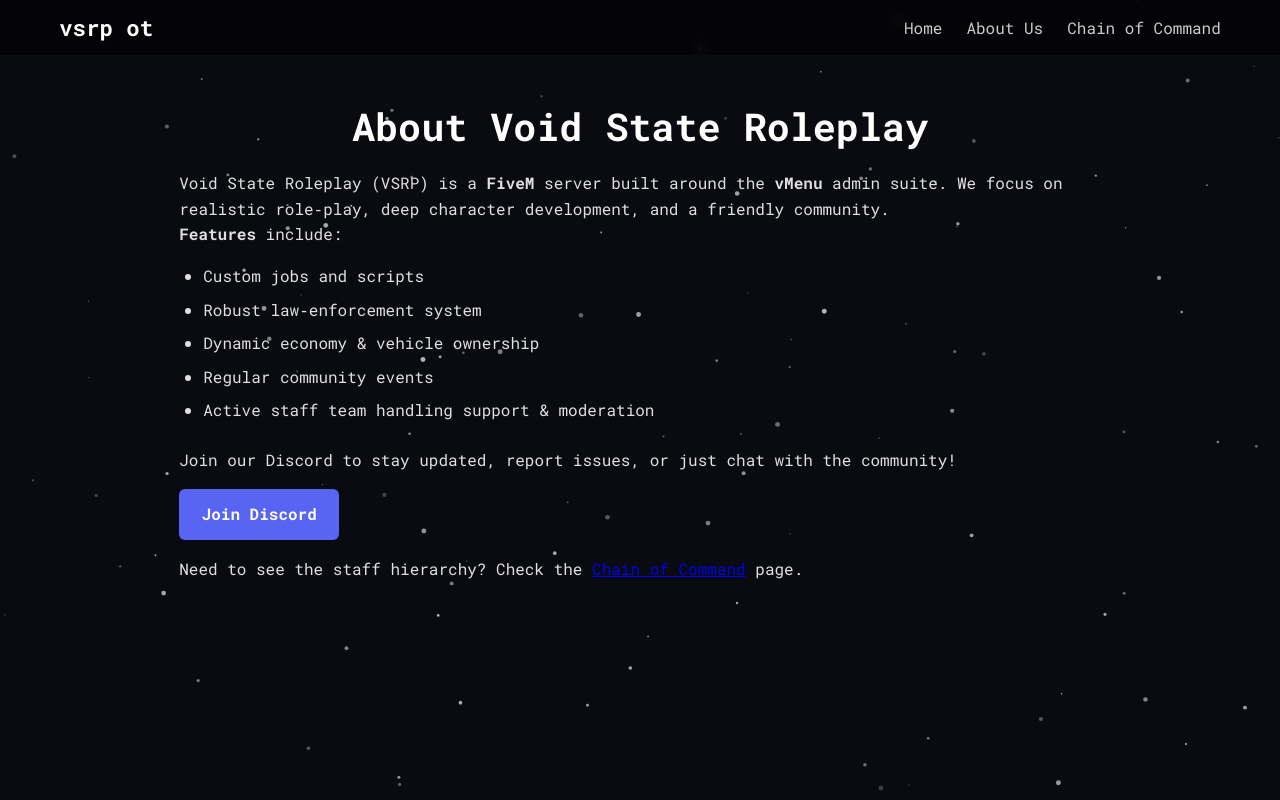
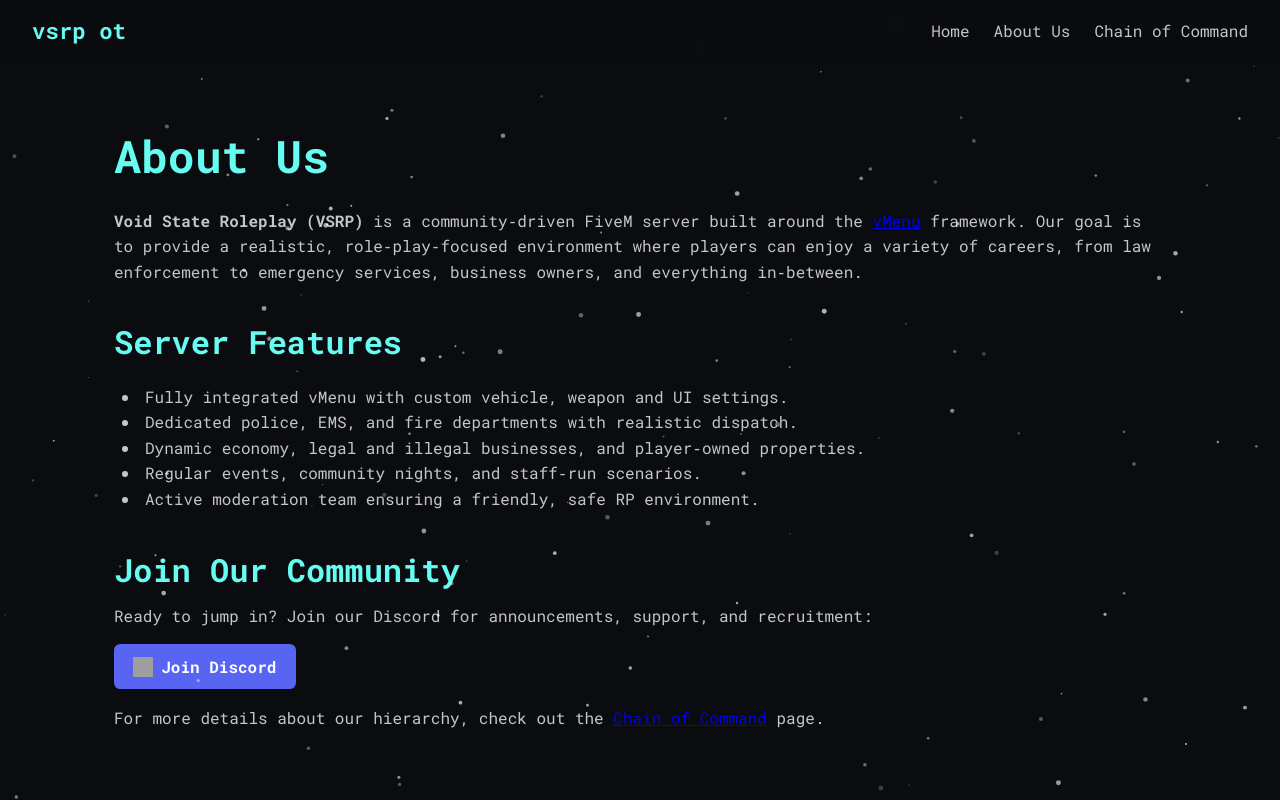
Before and after one commit to Matt198755/ergfdg, a plain HTML site: page index_2.html in a window 1280 px wide. Drawn offline with Linux system fonts and the light colour scheme; grey boxes are pictures that could not be loaded.

Commit message:
Add files via upload

```diff
--- a/index_2.html
+++ b/index_2.html
@@ -9,51 +9,55 @@
     <link rel="stylesheet" href="style.css">
 </head>
 <body>
-
     <canvas id="particle-canvas"></canvas>
 
-    <header class="nav-header">
-        <nav class="nav">
-            <a class="logo" href="index.html">vsrp ot</a>
+    <nav class="navbar">
+        <div class="logo">vsrp ot</div>
         <ul class="nav-links">
             <li><a href="index.html">Home</a></li>
             <li><a href="about.html">About Us</a></li>
             <li><a href="chain.html">Chain of Command</a></li>
         </ul>
     </nav>
-    </header>
 
-    <section class="content-section">
-        <h2>About Void State Roleplay</h2>
+    <section class="content">
+        <h1>About Us</h1>
 
         <p>
-            Void State Roleplay (VSRP) is a <strong>FiveM</strong> server built around the
-            <strong>vMenu</strong> admin suite.  We focus on realistic role‑play,
-            deep character development, and a friendly community.
+            <strong>Void State Roleplay (VSRP)</strong> is a community‑driven FiveM server
+            built around the <a href="https://github.com/kanersps/vMenu" target="_blank"
+            rel="noopener noreferrer">vMenu</a> framework. Our goal is to provide a
+            realistic, role‑play‑focused environment where players can enjoy a variety of
+            careers, from law enforcement to emergency services, business owners, and
+            everything in‑between.
         </p>
 
+        <h2>Server Features</h2>
+        <ul class="feature-list">
+            <li>Fully integrated vMenu with custom vehicle, weapon and UI settings.</li>
+            <li>Dedicated police, EMS, and fire departments with realistic dispatch.</li>
+            <li>Dynamic economy, legal and illegal businesses, and player‑owned
+                properties.</li>
+            <li>Regular events, community nights, and staff‑run scenarios.</li>
+            <li>Active moderation team ensuring a friendly, safe RP environment.</li>
+        </ul>
+
+        <h2>Join Our Community</h2>
         <p>
-            <strong>Features</strong> include:
+            Ready to jump in? Join our Discord for announcements, support, and
+            recruitment:
         </p>
 
-        <ul class="feature-list">
-            <li>Custom jobs and scripts</li>
-            <li>Robust law‑enforcement system</li>
-            <li>Dynamic economy & vehicle ownership</li>
-            <li>Regular community events</li>
-            <li>Active staff team handling support & moderation</li>
-        </ul>
-
-        <p>
-            Join our Discord to stay updated, report issues, or just chat with the community!
-        </p>
-
-        <a class="discord-btn" href="https://discord.gg/voidstateroleplay" target="_blank">
+        <a href="https://discord.gg/voidstateroleplay"
+           class="discord-btn" target="_blank" rel="noopener noreferrer">
+            <img src="https://cdn.jsdelivr.net/gh/edent/SuperTinyIcons/images/svg/discord.svg"
+                 alt="Discord logo" class="discord-icon">
             Join Discord
         </a>
 
         <p class="note">
-            Need to see the staff hierarchy? Check the <a href="chain.html">Chain of Command</a> page.
+            For more details about our hierarchy, check out the
+            <a href="chain.html">Chain of Command</a> page.
         </p>
     </section>
 
--- a/script.js
+++ b/script.js
@@ -1,35 +1,9 @@
 /* --------------------------------------------------------------
-   1️⃣ Type‑writer effect – runs only if an element
-       with ID "typewriter" exists (home page)
-   -------------------------------------------------------------- */
-const typeWriterTarget = document.getElementById('typewriter');
-if (typeWriterTarget) {
-    const txt = "vsrp ot";
-    const speed = 120;               // ms per character
-    let i = 0;
-
-    function typeWriter() {
-        if (i < txt.length) {
-            typeWriterTarget.textContent += txt.charAt(i);
-            i++;
-            setTimeout(typeWriter, speed);
-        } else {
-            // remove the cursor once typing is finished
-            typeWriterTarget.style.borderRight = 'none';
-        }
-    }
-    typeWriter();
-}
-
-/* --------------------------------------------------------------
-   2️⃣ Particle background – draws tiny moving dots
+   1️⃣ Particle background (runs on every page)
    -------------------------------------------------------------- */
 const canvas = document.getElementById('particle-canvas');
-if (canvas) {
 const ctx = canvas.getContext('2d');
-    let particles = [];
 
-    // Resize canvas to full window size
 function resize() {
     canvas.width = window.innerWidth;
     canvas.height = window.innerHeight;
@@ -52,7 +26,7 @@
     update() {
         this.x += this.vx;
         this.y += this.vy;
-            // wrap around screen edges
+        // wrap around edges
         if (this.x > canvas.width) this.x = 0;
         if (this.x < 0) this.x = canvas.width;
         if (this.y > canvas.height) this.y = 0;
@@ -66,21 +40,43 @@
     }
 }
 
-    function initParticles(count = 110) {
+// create a pool of particles
+let particles = [];
+function initParticles(count = 120) {
     particles = [];
-        for (let i = 0; i < count; i++) {
-            particles.push(new Particle());
-        }
+    for (let i = 0; i < count; i++) particles.push(new Particle());
 }
 initParticles();
 
 function animate() {
     ctx.clearRect(0, 0, canvas.width, canvas.height);
-        for (const p of particles) {
+    particles.forEach(p => {
         p.update();
         p.draw();
-        }
+    });
     requestAnimationFrame(animate);
 }
 animate();
+
+/* --------------------------------------------------------------
+   2️⃣ Type‑writer effect – only runs on pages that have
+       an element with id="typewriter" (i.e., the home page)
+   -------------------------------------------------------------- */
+const twElement = document.getElementById('typewriter');
+if (twElement) {
+    const txt = "vsrp ot";
+    let idx = 0;
+    const speed = 120; // ms per character
+
+    function type() {
+        if (idx < txt.length) {
+            twElement.textContent += txt.charAt(idx);
+            idx++;
+            setTimeout(type, speed);
+        } else {
+            // after typing, hide the cursor
+            twElement.style.borderRight = 'none';
         }
+    }
+    type();
+}
--- a/style.css
+++ b/style.css
@@ -9,52 +9,58 @@
     box-sizing: border-box;
 }
 
+/* Root variables – easy to tweak */
+:root {
+    --bg-color: #0b0c10;
+    --accent: #66fcf1;
+    --text-primary: #c5c6c7;
+    --text-light: #fff;
+    --nav-height: 60px;
+    --max-width: 1100px;
+}
+
+/* ------------------------------------------------------------------ */
+/*  Body & background (particle canvas sits behind everything)         */
+/* ------------------------------------------------------------------ */
 html, body {
     height: 100%;
     font-family: 'Roboto Mono', monospace;
-    color: #e0e0e0;
-    background: #0a0b10;          /* dark, space‑like */
-    overflow: hidden;            /* hide scrollbars caused by canvas */
+    background: var(--bg-color);
+    color: var(--text-primary);
+    overflow-x: hidden;
 }
 
-/* ------------------------------------------------------------------
-   Particle canvas (covers whole viewport)
-   ------------------------------------------------------------------ */
+/* Canvas covers the whole viewport */
 #particle-canvas {
     position: fixed;
     inset: 0;
     width: 100%;
     height: 100%;
-    z-index: 1;
+    z-index: 0;
 }
 
-/* ------------------------------------------------------------------
-   Navigation bar (sticky, translucent)
-   ------------------------------------------------------------------ */
-.nav-header {
+/* ------------------------------------------------------------------ */
+/*  Navigation bar (sticky)                                            */
+/* ------------------------------------------------------------------ */
+.navbar {
     position: fixed;
     top: 0;
     left: 0;
-    width: 100%;
+    right: 0;
+    height: var(--nav-height);
+    display: flex;
+    align-items: center;
+    justify-content: space-between;
+    padding: 0 2rem;
+    background: rgba(11, 12, 16, 0.85);
+    backdrop-filter: blur(8px);
     z-index: 2;
-    background: rgba(0, 0, 0, 0.6);
-    backdrop-filter: blur(6px);
-}
-
-.nav {
-    max-width: 1200px;
-    margin: 0 auto;
-    padding: 0.8rem 1.2rem;
-    display: flex;
-    justify-content: space-between;
-    align-items: center;
 }
 
 .logo {
     font-size: 1.4rem;
     font-weight: 700;
-    color: #fff;
-    text-decoration: none;
+    color: var(--accent);
 }
 
 .nav-links {
@@ -64,114 +70,126 @@
 }
 
 .nav-links a {
-    color: #ccc;
+    color: var(--text-primary);
     text-decoration: none;
     font-weight: 500;
-    transition: color 0.2s;
+    transition: color .2s;
 }
 
 .nav-links a:hover {
-    color: #fff;
+    color: var(--accent);
 }
 
-/* ------------------------------------------------------------------
-   Hero section (only on home page)
-   ------------------------------------------------------------------ */
+/* ------------------------------------------------------------------ */
+/*  Hero / Content sections                                            */
+/* ------------------------------------------------------------------ */
 .hero {
-    position: relative;
-    z-index: 2;               /* above particle canvas */
     height: 100vh;
     display: flex;
     flex-direction: column;
     justify-content: center;
     align-items: center;
     text-align: center;
-    padding-top: 4rem;        /* account for fixed nav */
+    padding-top: var(--nav-height); /* avoid nav overlap */
+    z-index: 1;
 }
 
+/* Type‑writer heading */
 .hero h1 {
     font-size: 4rem;
+    color: var(--accent);
     margin-bottom: 0.5rem;
-    border-right: .12em solid #fff;
+    border-right: .15em solid var(--accent);
     white-space: nowrap;
     overflow: hidden;
 }
 
+/* Sub‑title */
 .subtitle {
     font-size: 1.2rem;
-    color: #bbb;
+    color: var(--text-primary);
 }
 
-/* ------------------------------------------------------------------
-   Generic content sections (About & Chain pages)
-   ------------------------------------------------------------------ */
-.content-section {
-    position: relative;
-    z-index: 2;
-    max-width: 960px;
-    margin: 6rem auto 2rem;
-    padding: 0 1.2rem;
+/* Generic page content (About & Chain) */
+.content {
+    max-width: var(--max-width);
+    margin: 120px auto 60px;
+    padding: 0 1.5rem;
     line-height: 1.6;
+    z-index: 1;
 }
 
-.content-section h2 {
-    font-size: 2.4rem;
-    margin-bottom: 0.8rem;
-    color: #fff;
-    text-align: center;
+/* Headings inside content */
+.content h1 {
+    font-size: 2.8rem;
+    margin-bottom: 1rem;
+    color: var(--accent);
 }
 
-/* Feature list styling */
-.feature-list {
-    margin: 1rem 0 1.5rem 1.5rem;
+.content h2 {
+    font-size: 2rem;
+    margin-top: 2rem;
+    margin-bottom: .5rem;
+    color: var(--accent);
 }
 
-.feature-list li {
-    margin-bottom: 0.5rem;
+/* Feature list */
+.feature-list {
+    list-style: disc inside;
+    margin: 1rem 0;
+    padding-left: 0.5rem;
 }
 
 /* Discord button */
 .discord-btn {
-    display: inline-block;
-    padding: 0.8rem 1.4rem;
+    display: inline-flex;
+    align-items: center;
+    gap: .5rem;
+    padding: .6rem 1.2rem;
+    margin: 1rem 0;
+    font-weight: 600;
     background: #5865F2;
-    color: #fff;
-    border-radius: 6px;
+    color: var(--text-light);
+    border-radius: .4rem;
     text-decoration: none;
-    font-weight: 600;
-    margin: 1rem 0;
-    transition: background 0.2s;
+    transition: background .2s;
 }
+
 .discord-btn:hover {
     background: #4752c4;
 }
 
+.discord-icon {
+    width: 20px;
+    height: 20px;
+}
+
 /* Chain of Command specific styling */
 .chain-section {
-    margin: 2rem 0;
+    margin-top: 1.5rem;
     padding-left: 1rem;
-    border-left: 3px solid #333;
+    border-left: 3px solid var(--accent);
 }
 
-.chain-section h3 {
-    font-size: 1.5rem;
-    margin-bottom: 0.4rem;
-    color: #ffcc66;
+.chain-section p {
+    margin: .5rem 0;
 }
 
-/* Links to Discord users – they open in a new tab */
+/* Links to Discord users – keep them readable */
 .chain-section a {
-    color: #66b3ff;
+    color: var(--accent);
     text-decoration: none;
 }
 .chain-section a:hover {
     text-decoration: underline;
 }
 
-/* ------------------------------------------------------------------
-   Responsive tweaks
-   ------------------------------------------------------------------ */
+/* ------------------------------------------------------------------ */
+/*  Responsive tweaks                                                   */
+/* ------------------------------------------------------------------ */
 @media (max-width: 768px) {
     .hero h1 { font-size: 2.8rem; }
     .subtitle { font-size: 1rem; }
+    .nav-links { gap: 1rem; }
+    .content { margin-top: 80px; }
 }
```
Also changed, not shown: index.html (+8 -13 lines), index_3.html (+28 -19 lines), output.txt. Lines whose indentation alone changed are shown as unchanged.
